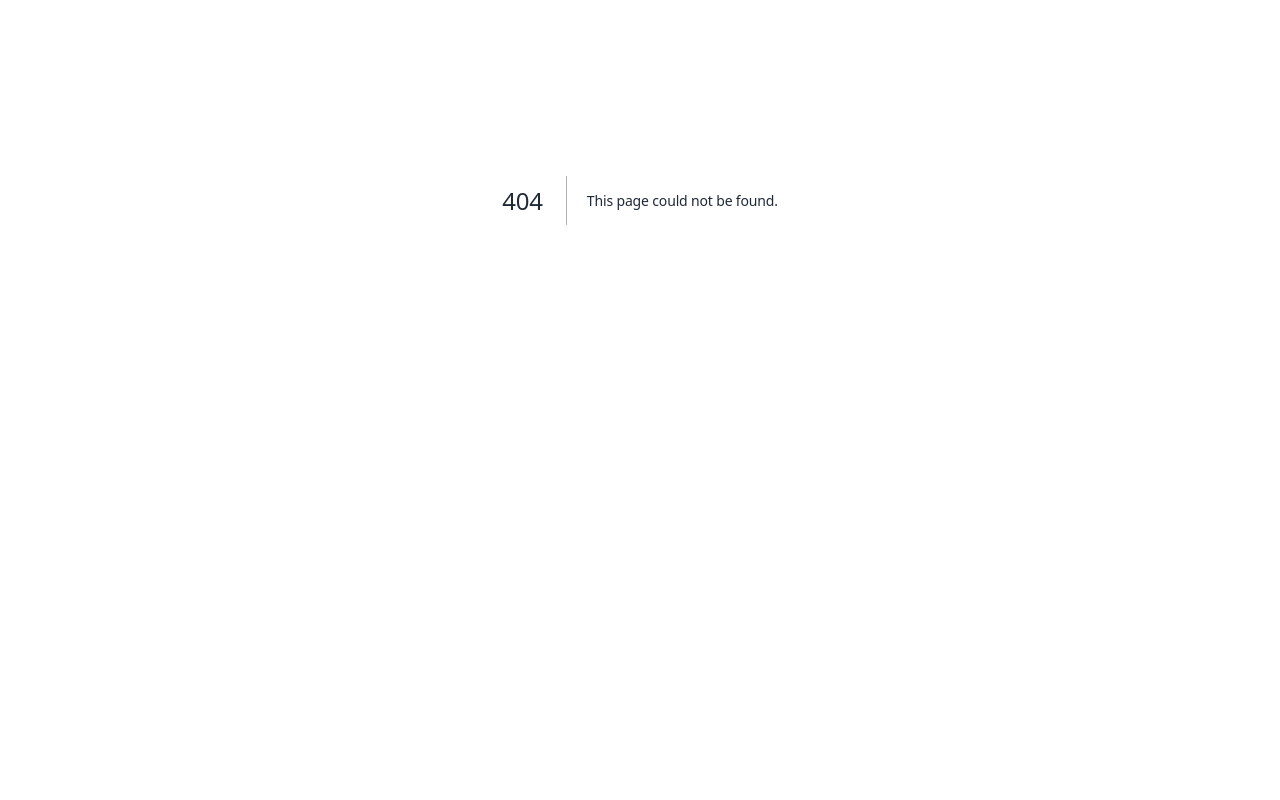
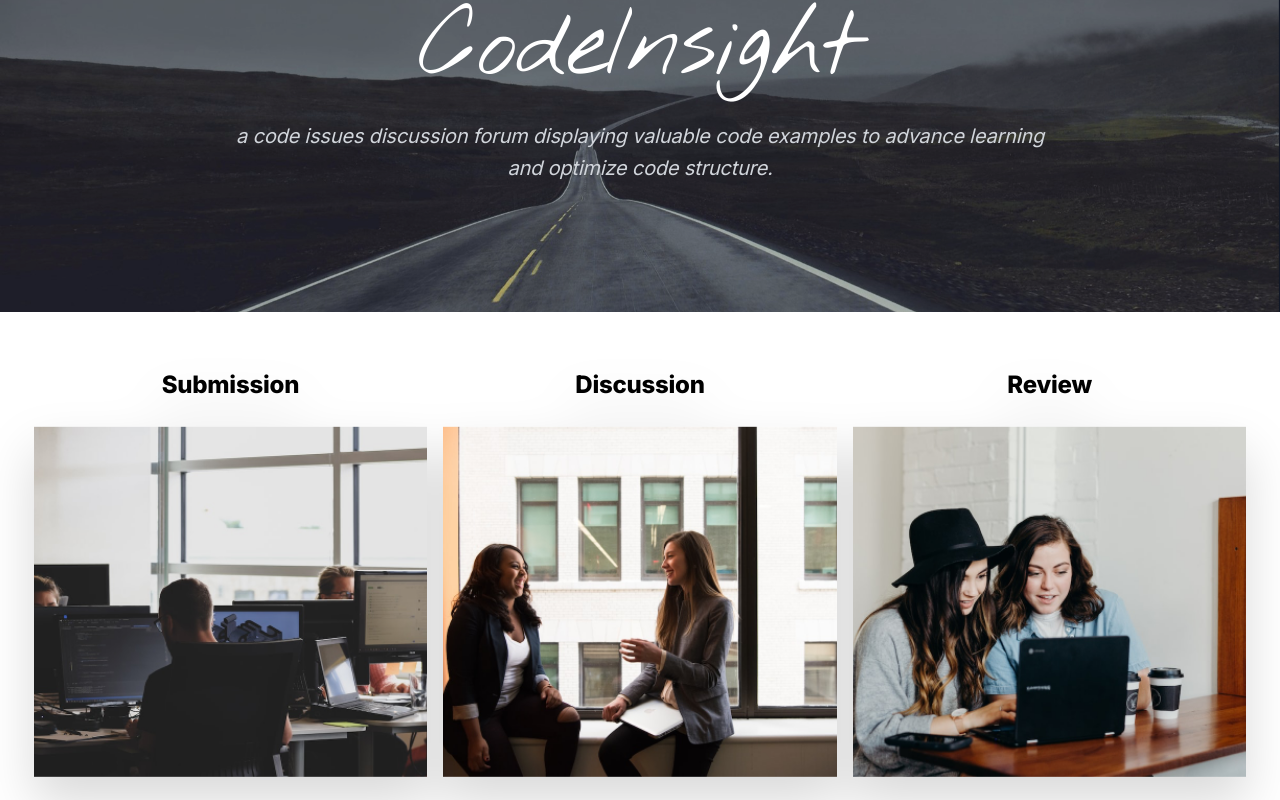
Before and after one commit to VickyGe22/fianlyear-teamProject-discussionForum, a Next.js app in the folder codeinsight/: page /userLogin in a window 1280 px wide. Before the commit this address had no page. Shown: the part 200-1000 px from the top of the page. Before the commit the page ends 800 px from the top, so only its background shows below. Built offline with nearby package versions, Linux system fonts and the light colour scheme.

Commit message:
user logout
111

```diff
--- /dev/null
+++ b/codeinsight/app/(admin)/userLogin/layout.tsx
@@ -0,0 +1,36 @@
+'use client'
+
+import { useEffect } from 'react'
+
+import Header from '@/components/ui/header1'
+import Footer from '@/components/ui/footer'
+
+const Sticky = require('sticky-js')
+
+export default function DefaultLayout({
+  children,
+}: {
+  children: React.ReactNode
+}) {
+
+  useEffect(() => {
+    const stickyEls = document.querySelectorAll('[data-sticky]');
+    if (stickyEls.length > 0) {
+      const sticky = new Sticky('[data-sticky]');
+    }
+  })
+
+  return (
+    <>
+      <Header />
+
+      <main className="grow">
+
+        {children}
+
+      </main>
+
+      <Footer />
+    </>
+  )
+}
--- /dev/null
+++ b/codeinsight/app/(admin)/userLogin/page.tsx
@@ -0,0 +1,95 @@
+export const metadata = {
+  title: 'Home',
+  description: 'Home Page',
+}
+
+import Intro from '@/components/Intro'
+// import Image from 'next/image'
+// import submit from '@/public/images/submit.png'
+// import discussion from '@/public/images/discussion.png'
+// import review from '@/public/images/review.png'
+import Link from 'next/link'
+
+
+
+
+export default function Home() {
+
+  return (
+    <>
+      {/*  Page content */}
+
+        <Intro /> {/* Make sure the Intro component does not have excessive bottom margin or padding */}
+
+          <div className="flex flex-wrap slideInUp justify-center gap-4 py-2 md:py-4 drop-shadow-2xl">
+            <div className="group aspect-h-1 float-animation  aspect-w-2 rounded-lg sm:aspect-h-1 sm:aspect-w-1 sm:row-span-2 overflow-hidden relative" style={{ width: 'calc(32% - 1rem)', height: '500px' }}>
+              <img
+                src="/images/submit.png"
+                alt="submit"
+                className="object-cover object-center w-full h-full transition-opacity duration-300 ease-in-out group-hover:brightness-50"
+                style={{ maxHeight: '70%', maxWidth: '100%', margin: 'auto', position: 'absolute', top: '10%', left: '0', right: '0', bottom: '0' }}
+              />
+              {/* Overlay that appears on hover */}
+              <div className="group absolute inset-0 bg-black bg-opacity-0 flex flex-col justify-center items-center transition-opacity duration-300 ease-in-out">
+                <Link legacyBehavior href="/submits">
+                  <a className="text-center">
+                    <h3 className="text-2xl zoomIn font-extrabold text-black px-2 mt-4 ease-in-out " style={{ position: 'absolute', top: '5%', left: '50%', transform: 'translateX(-50%)' }}>
+                      Submission
+                    </h3>
+                    <p aria-hidden="true" className="mt-1 font-medium px-10 text-xl text-pretty text-white opacity-0 group-hover:opacity-100 transition-opacity duration-300 ease-in-out">
+                      Share your sub-optimal code samples here and turn them into powerful teaching moments
+                    </p>
+                  </a>
+                </Link>
+              </div>
+            </div>
+            <div className="group aspect-h-1 float-animation aspect-w-2 rounded-lg sm:aspect-h-1 sm:aspect-w-1 sm:row-span-2 overflow-hidden relative" style={{ width: 'calc(32% - 1rem)', height: '500px' }}>
+              <img
+                src="/images/discuss.png"
+                alt="submit"
+                className="object-cover object-center w-full h-full transition-opacity duration-300 ease-in-out group-hover:brightness-50"
+                style={{ maxHeight: '70%', maxWidth: '100%', margin: 'auto', position: 'absolute', top: '10%', left: '0', right: '0', bottom: '0' }}
+              />
+              {/* Overlay that appears on hover */}
+              <div className="absolute inset-0 bg-opacity-0 group-hover:bg-opacity-60 transition-opacity duration-300 ease-in-out flex flex-col justify-center items-center">
+                <Link legacyBehavior href="/sampleLists">
+                  <a className="text-center">
+                  <h3 className="text-2xl zoomIn font-extrabold text-black px-2 ease-in-out mt-4 " style={{ position: 'absolute', top: '5%', left: '50%', transform: 'translateX(-50%)' }}>
+                      Discussion
+                    </h3>
+                    <p aria-hidden="true" className="mt-1 font-medium px-10 text-xl text-pretty text-white opacity-0 group-hover:opacity-100 transition-opacity duration-300 ease-in-out">
+                      Join in discussion and exchange teaching tactics to optimize your code samples
+                      </p>
+                  </a>
+                </Link>
+              </div>
+            </div>
+            <div className="group aspect-h-1 float-animation aspect-w-2 rounded-lg sm:aspect-h-1 sm:aspect-w-1 sm:row-span-2 overflow-hidden relative" style={{ width: 'calc(32% - 1rem)', height: '500px' }}>
+              <img
+                src="/images/review.png"
+                alt="submit"
+                className="object-cover object-center w-full h-full transition-opacity duration-300 ease-in-out group-hover:brightness-50"
+                style={{ maxHeight: '70%', maxWidth: '100%', margin: 'auto', position: 'absolute', top: '10%', left: '0', right: '0', bottom: '0' }}
+              />
+              {/* Overlay that appears on hover */}
+              <div className="absolute inset-0  bg-opacity-0 group-hover:bg-opacity-90 transition-opacity duration-300 ease-in-out flex flex-col justify-center items-center">
+                <Link legacyBehavior href="/review">
+                  <a className="text-center">
+                  <h3 className="text-2xl zoomIn font-extrabold text-black px-2 ease-in-out mt-4 " style={{ position: 'absolute', top: '5%', left: '50%', transform: 'translateX(-50%)' }}>
+                      Review
+                    </h3>
+                    <p aria-hidden="true" className="mt-1 font-medium px-10 text-xl text-pretty text-white opacity-0 group-hover:opacity-100 transition-opacity duration-300 ease-in-out">
+                      Step into our Review zone <br></br>for a reflective deep dive into your code
+                    </p>
+                  </a>
+                </Link>
+              </div>
+            </div>
+        </div>
+
+
+        <br />
+        <br />
+    </>
+  )
+}
--- a/codeinsight/app/(auth)/signin/googleApi.ts
+++ b/codeinsight/app/(auth)/signin/googleApi.ts
@@ -3,7 +3,7 @@
 // 设置你的 Google OAuth 2.0 客户端 ID
 const CLIENT_ID = '916055987310-mtah7asr4ld8l0m91475h9aptnei2m1e.apps.googleusercontent.com';
 // 设置你的重定向 URL
-const REDIRECT_URI = 'http://localhost:3000';
+const REDIRECT_URI = 'http://localhost:3000/userLogin';
 
 // 生成 Google API 登录链接
 export function generateGoogleLoginLink(): string {
```
